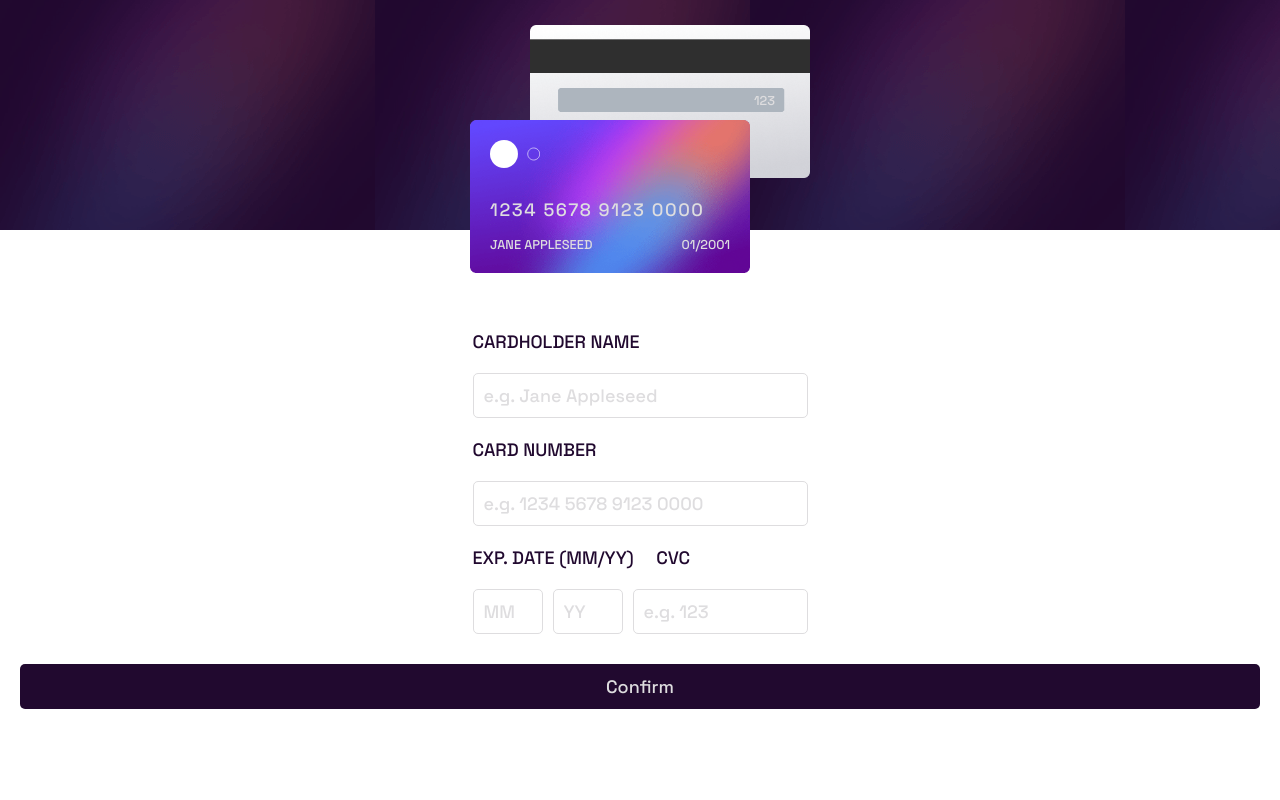
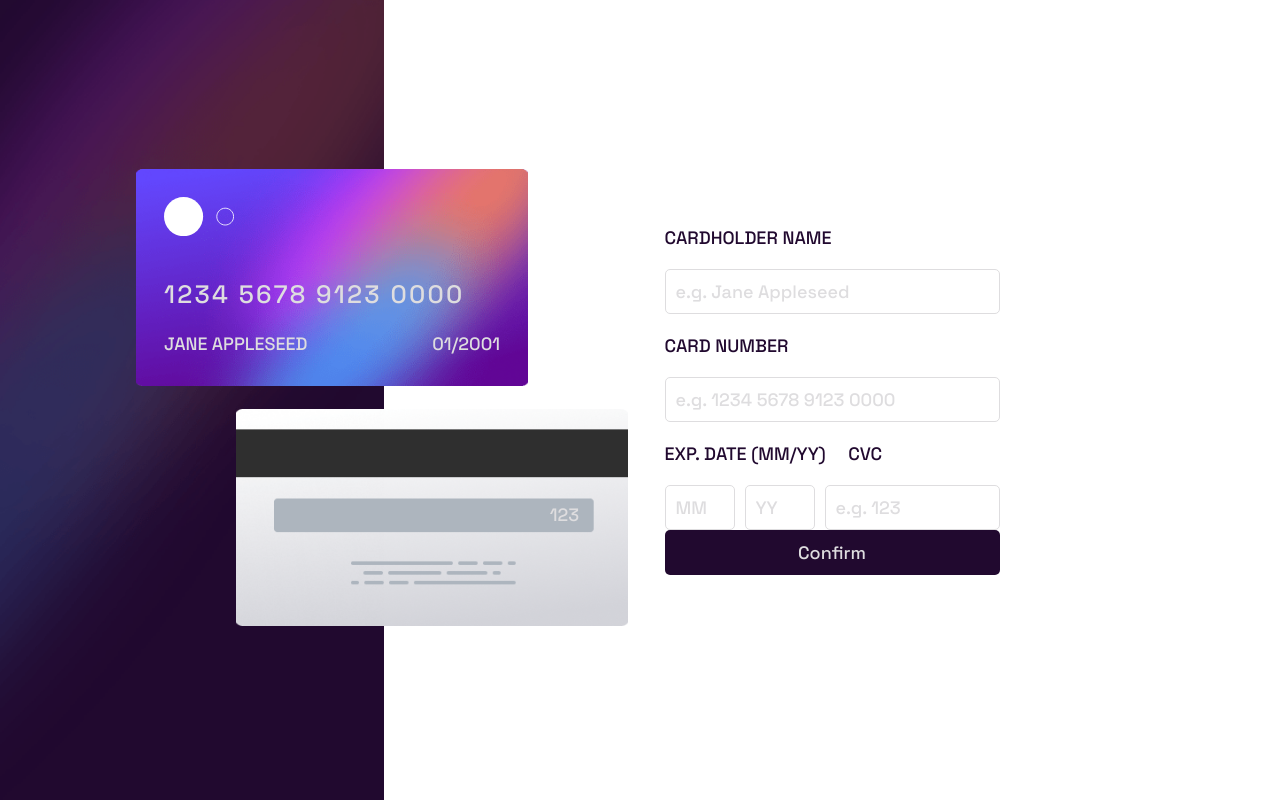
Before and after one commit to kujerocoding/interactive-card-details-form, a React (Vite) app: page / in a window 1280 px wide. Built offline with nearby package versions, Linux system fonts and the light colour scheme.

Commit message:
add media query

```diff
--- a/src/App.css
+++ b/src/App.css
@@ -26,6 +26,9 @@ body{
     display: flex;
     justify-content: center;
     align-items: center;
+    background-repeat: no-repeat;
+    background-size: cover;
+    background-position: center;
 }
 
 .center{
@@ -40,6 +43,9 @@ body{
     background-repeat: no-repeat;
     background-size: contain;
     color: var(--LIGHTGRAYISHVIOLET);
+    background-repeat: no-repeat;
+    background-position: center;
+    background-size: cover;
 }
 
 .card--front{
@@ -90,6 +96,7 @@ body{
     justify-content: center;
     align-items: center;
     padding-inline: 20px;
+    width: 70%;
 }
 
 form{
@@ -129,7 +136,7 @@ button{
     background-color: var(--VERYDARKVIOLET);
     color: var(--LIGHTGRAYISHVIOLET);
     border: 1px solid transparent;
-    width: 100%;
+    width: 335px;
 }
 
 .form--lower{
@@ -159,3 +166,33 @@ button{
     text-transform: uppercase;
     color: var(--VERYDARKVIOLET);
 }
+
+@media (min-width: 40em){
+    .main--container{
+        display: flex;
+    }
+
+    .card--container{
+        background-image: url('./assets/images/bg-main-desktop.png');
+       width: 30%;
+       min-height: 100vh;
+    }
+
+    .card--front, .card--back{
+        transform: scale(140%);
+    }
+
+    .card--front{
+        top: -200px;
+        left: 0px;
+    }
+
+    .card--back{
+        top: 40px;
+        left: 100px;
+    }
+
+    form{
+        margin: 0;
+    }
+}
```
